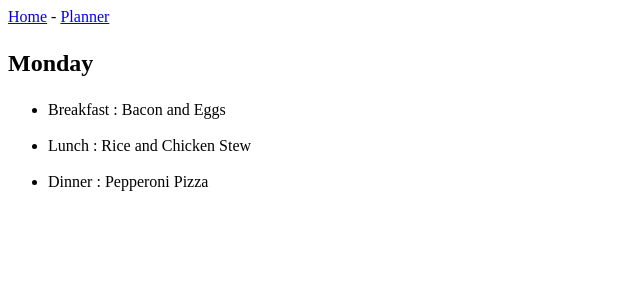
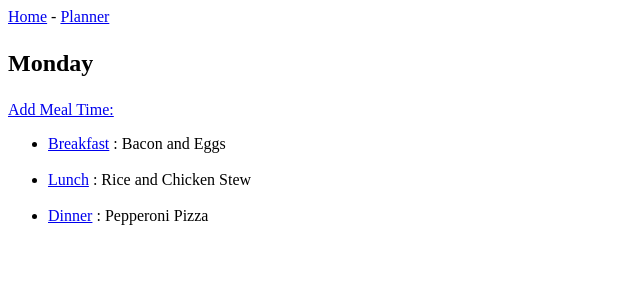
Before and after one commit to LeoHobs20s/Meal_Planner, a Django app: page /meal_time/1/ in a window 1280 px wide. Shown: the top 300 px of the page, without its empty margins (0-640 px from the left). Run offline with Django 5.2, Linux system fonts and the light colour scheme; data comes from the database, SQL or seed files in the repository; both versions use the stored data as it was after the commit.

Commit message:
Added pages to add day, meal time and meals

```diff
--- a/meal_planners/templates/meal_planners/day_meal_plan.html
+++ b/meal_planners/templates/meal_planners/day_meal_plan.html
@@ -13,9 +13,13 @@
         </div>
 
         <div>
+            <a href="{% url 'add_meal_time' day.id %}">Add Meal Time: </a>
+        </div>
+
+        <div>
             <ul>
                 {% for meal_time in meal_times %}
-                    <li>{{ meal_time.text }} :
+                    <li><a href="{% url 'add_meal' meal_time.id %}">{{ meal_time.text }}</a> :
                         {% for meal in meal_time.meal_set.all %}
                             {{ meal.text }}
                         {% endfor %}
--- a/meal_planners/urls.py
+++ b/meal_planners/urls.py
@@ -7,4 +7,7 @@ urlpatterns = [
     path('', views.home, name='home'),
     path('planner/', views.planner, name='planner'),
     path('meal_time/<int:day_id>/', views.meal_time, name='meal_time'),
+    path('add_day/', views.add_day, name='add_day'),
+    path('add_meal_time/<int:day_id>/', views.add_meal_time, name='add_meal_time'),
+    path('add_meal/<int:meal_time_id>/', views.add_meal, name='add_meal'),
 ]
--- a/meal_planners/views.py
+++ b/meal_planners/views.py
@@ -1,5 +1,8 @@
 from django.shortcuts import render, get_object_or_404
-from .models import Day
+from django.http import HttpResponseRedirect
+from django.urls import reverse
+from .models import Day, MealTime
+from .forms import DayForm, MealTimeForm, MealForm
 
 def home(request):
     """ This view will render the home page """
@@ -21,3 +24,61 @@ def meal_time(request, day_id):
     meal_times = day.mealtime_set.all()
     context = {'day':day, 'meal_times': meal_times}
     return render(request, 'meal_planners/day_meal_plan.html', context)
+
+
+def add_day(request):
+    """ This view will render a form to add a day """
+
+    if request.method != 'POST':
+        # No Data Submitted; create a blank form
+        form = DayForm()
+    else:
+        # POST Data Submitted; process data
+        form = DayForm(data=request.POST)
+        if form.is_valid():
+            form.save()
+            return HttpResponseRedirect(reverse('planner'))
+
+    context = {'form':form}
+    return render(request, 'meal_planners/add_day.html', context)
+
+
+def add_meal_time(request, day_id):
+    """ This view will render the form to add meal time """
+
+    day = get_object_or_404(Day, pk=day_id)
+    if request.method != "POST":
+        # No Data Submitted; create blank form
+        form = MealTimeForm()
+    else:
+        # POST Data Submitted; process data
+        form = MealTimeForm(data=request.POST)
+        if form.is_valid():
+            new_meal_time = form.save(commit=False)
+            new_meal_time.day = day
+            new_meal_time.save()
+            return HttpResponseRedirect(reverse('meal_time', args=[day_id]))
+
+    context = {'day':day, 'form':form}
+    return render(request, 'meal_planners/add_meal_time.html', context)
+
+
+def add_meal(request, meal_time_id):
+    """ This view will render the form to add meal """
+
+    meal_time = get_object_or_404(MealTime, pk=meal_time_id)
+    day = meal_time.day
+    if request.method != 'POST':
+        # No Data Submitted; create blank form
+        form = MealForm()
+    else:
+        # POST Data Submitted; process data
+        form = MealForm(data=request.POST)
+        if form.is_valid():
+            new_meal = form.save(commit=False)
+            new_meal.meal_time = meal_time
+            new_meal.save()
+            return HttpResponseRedirect(reverse('meal_time', args=[day.id]))
+
+    context = {'meal_time':meal_time, 'form':form}
+    return render(request, 'meal_planners/add_meal.html', context)
```
Also changed, not shown: meal_planners/forms.py (+21 -2 lines), meal_planners/templates/meal_planners/add_day.html (added, +17 -0 lines), meal_planners/templates/meal_planners/add_meal.html (added, +12 -0 lines), meal_planners/templates/meal_planners/add_meal_time.html (added, +12 -0 lines), meal_planners/templates/meal_planners/planner.html (+7 -0 lines), db.sqlite3.
